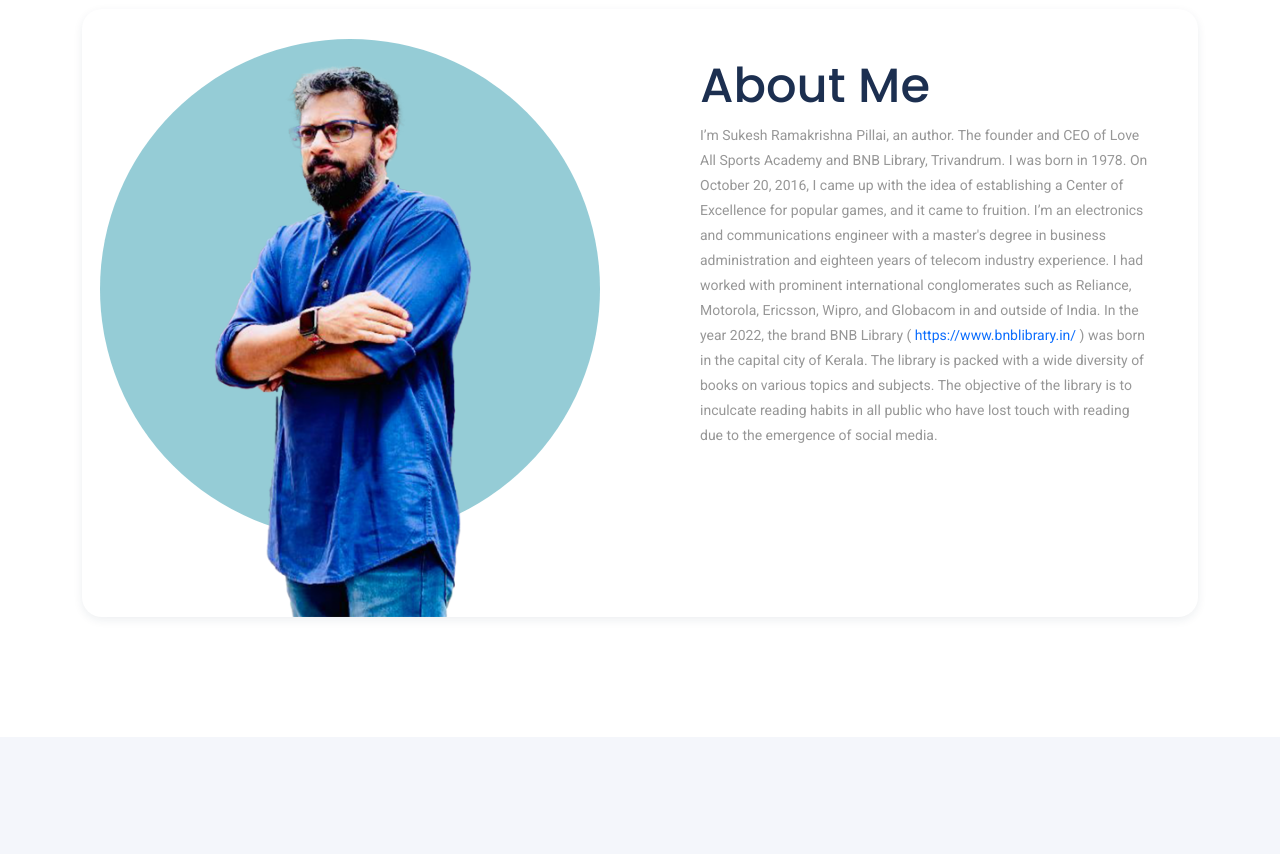
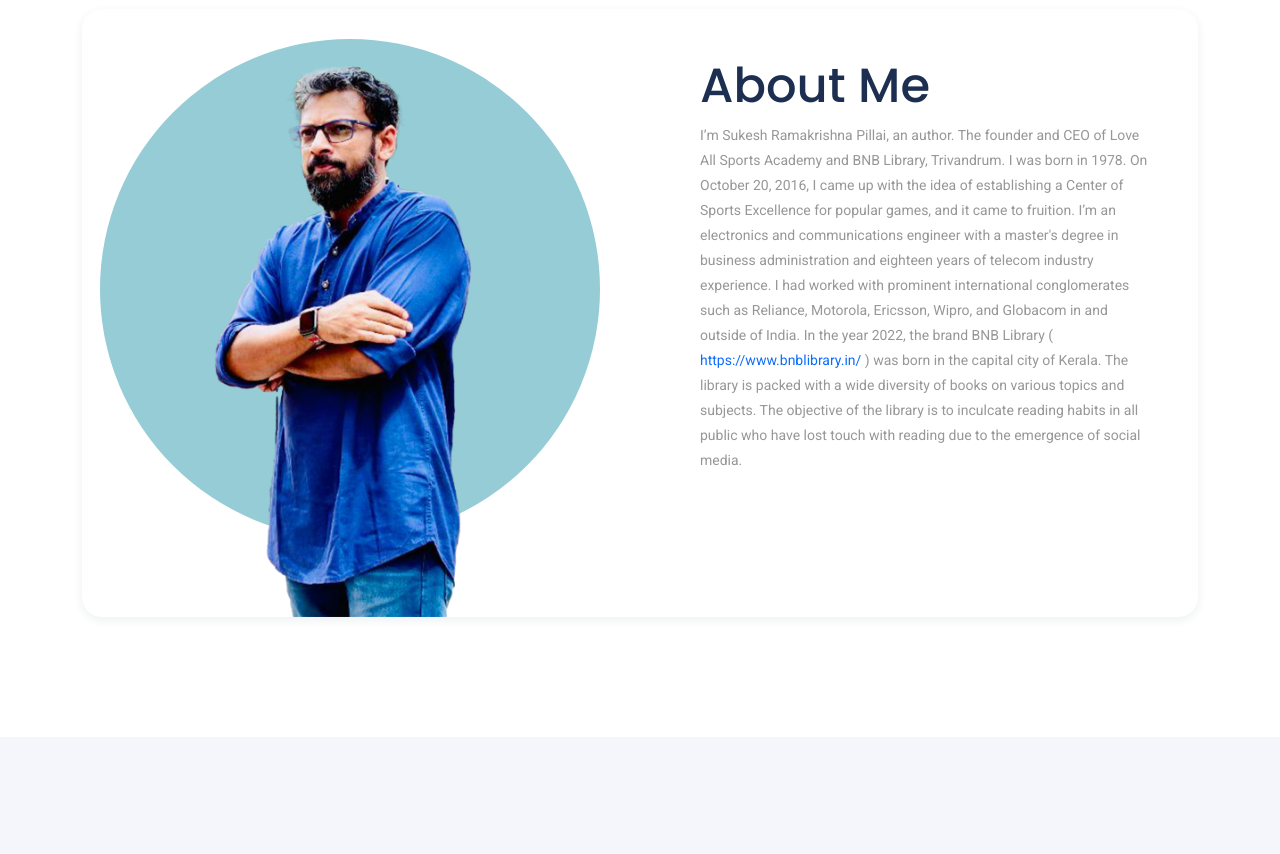
Before and after one commit to MiscArchive/SukeshRpillai, a plain HTML site: page index.html in a window 1280 px wide. Shown: the part 940-1794 px from the top of the page. Drawn offline with nearby package versions, Linux system fonts and the light colour scheme.

Commit message:
first commit

```diff
--- a/index.html
+++ b/index.html
@@ -285,8 +285,7 @@
                     <div class="col-lg-6">
                         <div class="about-item p-5">
                             <h2 class="display-5 fw-semibold">About Me</h2>
-                            <p class="text-muted fs-14">I’m Sukesh Ramakrishna Pillai, an author. The founder and CEO of Love All Sports Academy and BNB Library, Trivandrum.
-                                I was born in 1978. On October 20, 2016, I came up with the idea of establishing a Center of Excellence for popular games, and it came to fruition.
+                            <p class="text-muted fs-14">I’m Sukesh Ramakrishna Pillai, an author. The founder and CEO of Love All Sports Academy and BNB Library, Trivandrum. I was born in 1978. On October 20, 2016, I came up with the idea of establishing a Center of Sports Excellence for popular games, and it came to fruition.
                                 I’m an electronics and communications engineer with a master's degree in business administration and eighteen years of telecom industry experience.
                                 I had worked with prominent international conglomerates such as Reliance, Motorola, Ericsson, Wipro, and Globacom in and outside of India.
 
```
